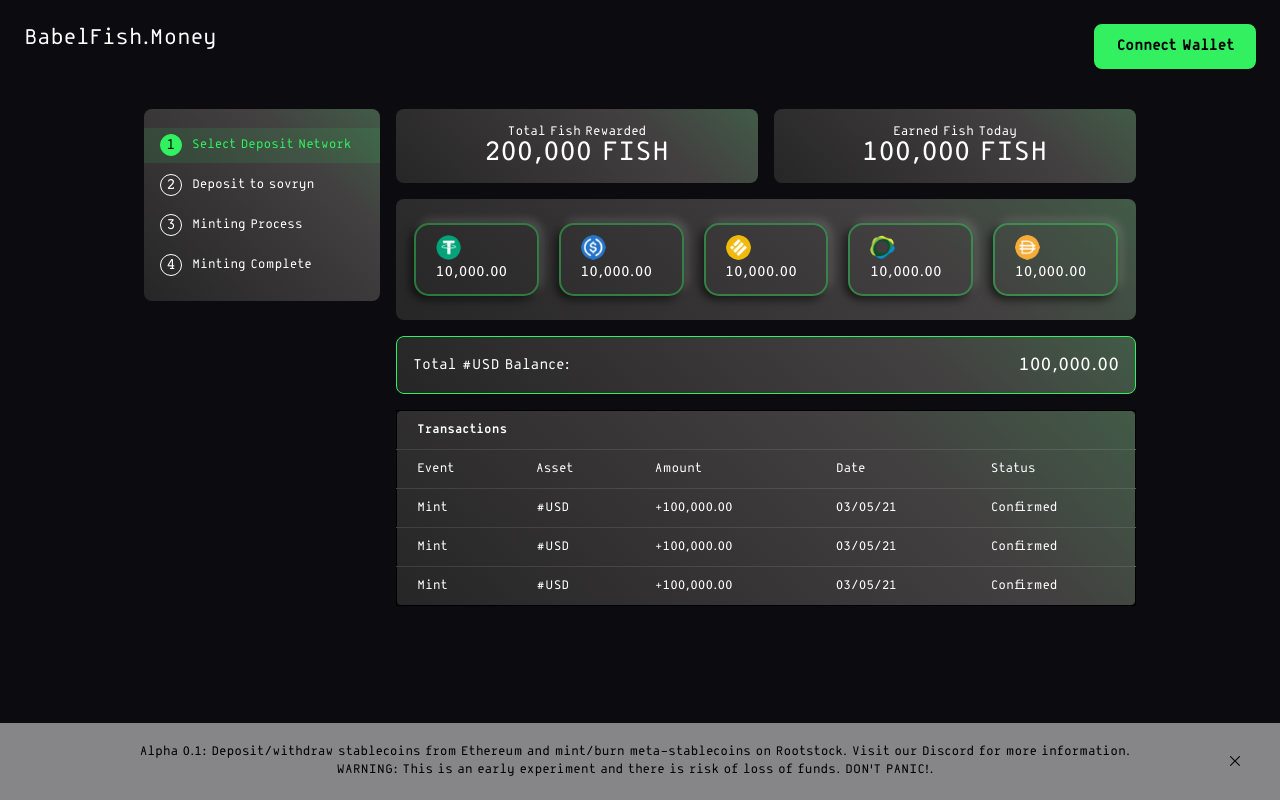
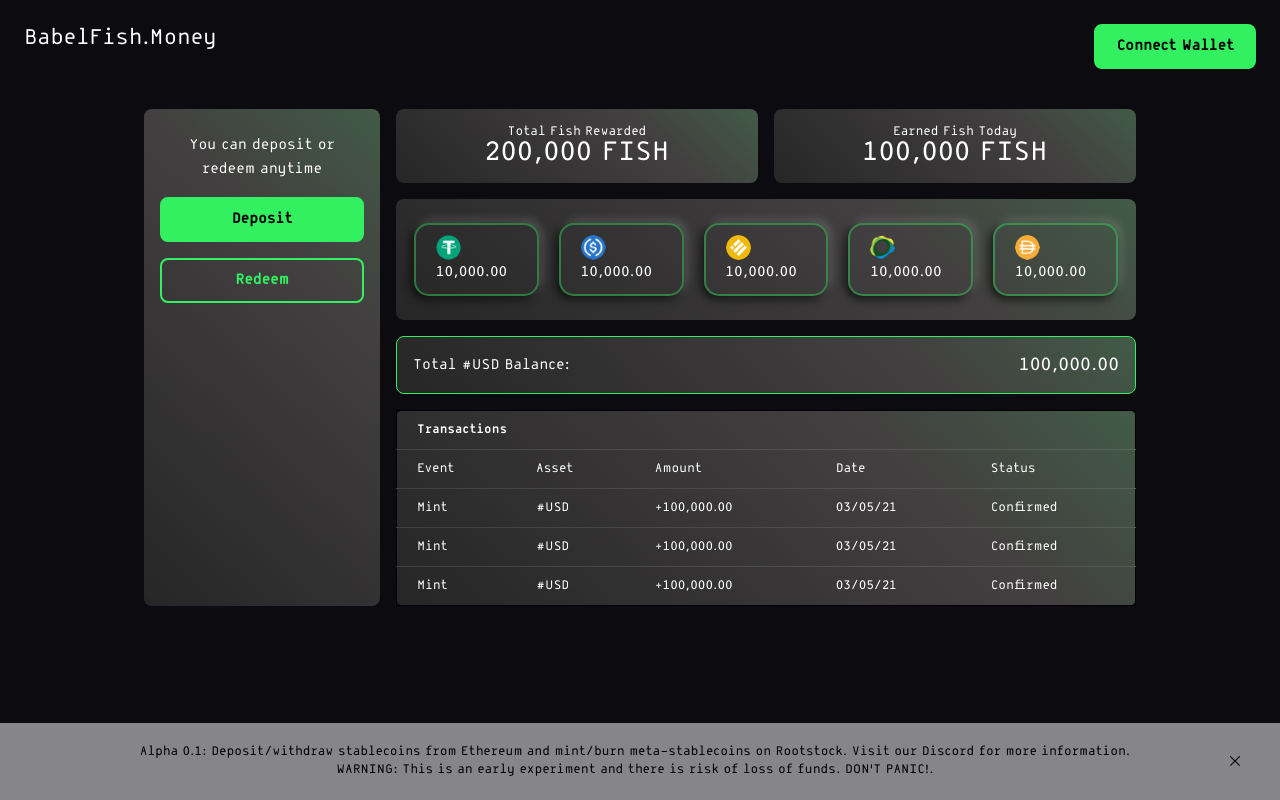
Before and after one commit to BabelFishProtocol/babelfish-frontend, a React (Create React App) app: page /dashboard in a window 1280 px wide. Built offline with nearby package versions, Linux system fonts and the light colour scheme; what text-mask-addons would draw is missing.

Commit message:
Update Styles

```diff
--- a/src/containers/dashboard/index.tsx
+++ b/src/containers/dashboard/index.tsx
@@ -1,17 +1,13 @@
-import React, {useState} from 'react';
+import React from 'react';
 import {CoinsDeposited} from '../../components/CoinsDeposited';
-import {ChainGroup} from '../../components/SelectChain';
-import {Steps} from '../../components/steps';
-import {Card, Table} from '../../lib/components';
-import {CardFishBalance, CardUsdBalance} from './styles';
+import {
+  ButtonPrimary,
+  ButtonSecondary,
+  Card,
+  Table,
+} from '../../lib/components';
+import {CardDepositRedeem, CardFishBalance, CardUsdBalance} from './styles';
 import {dataTable} from './table/data';
-
-const steps = [
-  'Select Deposit Network',
-  'Deposit to sovryn',
-  'Minting Process',
-  'Minting Complete',
-];
 
 const columns = [
   {
@@ -42,20 +38,14 @@
 ];
 
 export const Dashboard = () => {
-  const [currentStep, setCurrentStep] = useState(0);
-
   return (
     <div className="row g-3 align-items-start">
-      <div className="col-12 col-md-5 col-lg-4 col-xl-3 m-0">
-        <div>
-          <Card className="py-3 d-flex flex-column">
-            <Steps
-              steps={steps}
-              currentStep={currentStep}
-              onStepChange={(index: number) => setCurrentStep(index)}
-            />
-          </Card>
-        </div>
+      <div className="col-12 col-md-5 col-lg-4 col-xl-3 m-0 h-100">
+        <CardDepositRedeem className="px-3 py-4">
+          <span className="mb-3">You can deposit or redeem anytime</span>
+          <ButtonPrimary className="w-100 mb-3">Deposit</ButtonPrimary>
+          <ButtonSecondary className="w-100">Redeem</ButtonSecondary>
+        </CardDepositRedeem>
       </div>
       <div className="col-12 col-md-7 col-lg-8 col-xl-9 m-0">
         <div className="row mb-3 g-3">
--- a/src/containers/dashboard/styles.ts
+++ b/src/containers/dashboard/styles.ts
@@ -1,5 +1,23 @@
 import styled from 'styled-components';
 import {CardStyled} from '../../lib/components/Card/styles';
+
+export const CardDepositRedeem = styled(CardStyled)`
+  height: 100% !important;
+  display: flex;
+  flex-direction: column;
+  justify-content: start;
+  align-items: center;
+  span {
+    width: 75%;
+    font-size: 16px;
+    font-stretch: normal;
+    font-style: normal;
+    line-height: 1.5;
+    letter-spacing: normal;
+    text-align: center;
+    color: #ffffff;
+  }
+`;
 
 export const CardUsdBalance = styled(CardStyled)`
   display: flex;
```
